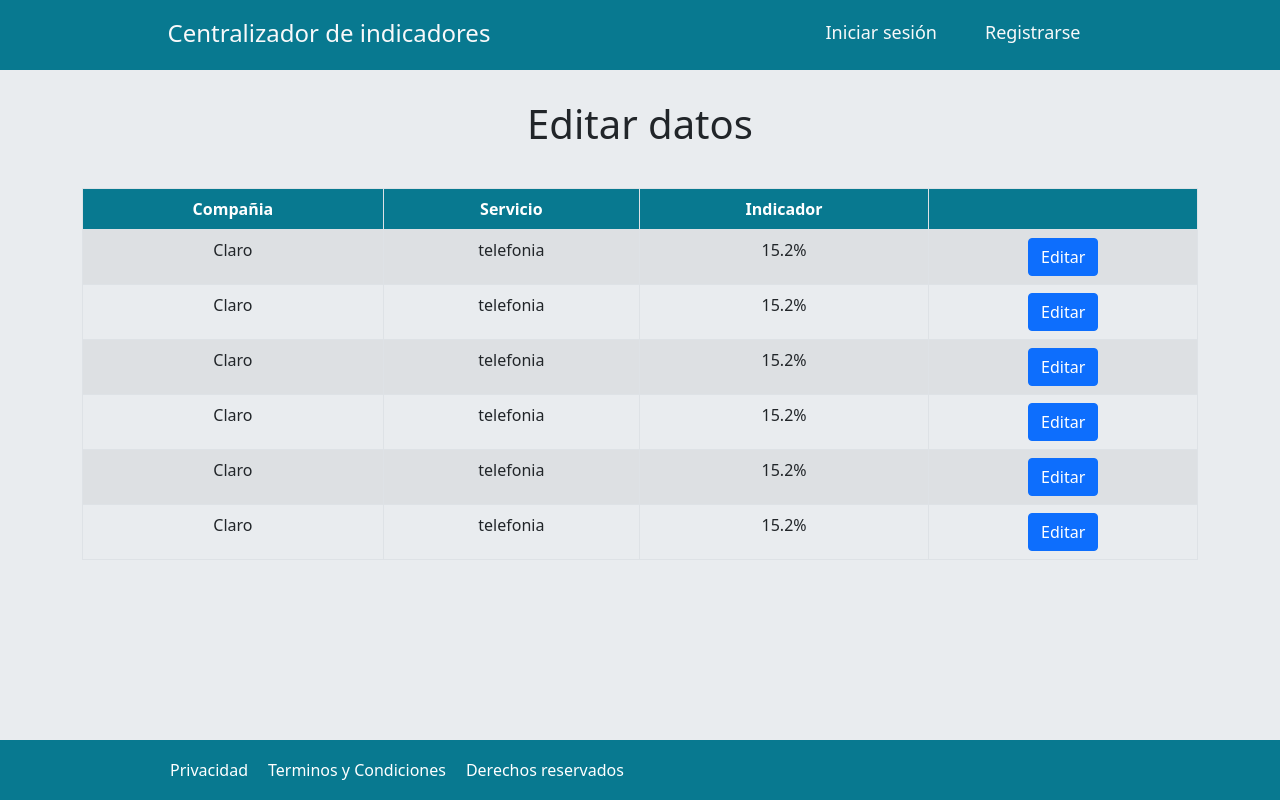
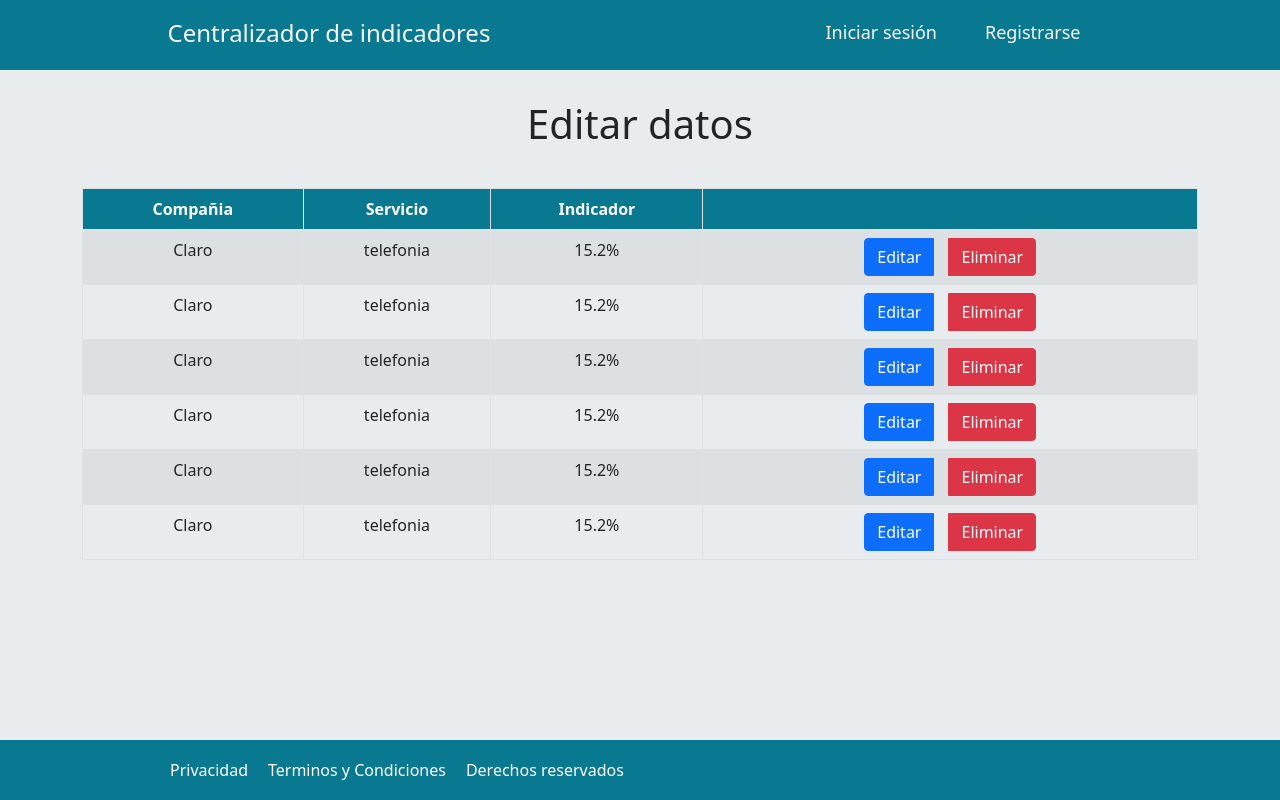
Before and after one commit to crst017/DW-UTP-CICLO4, a React (Create React App) app in the folder frontend/: page /editar in a window 1280 px wide. Built offline with nearby package versions, Linux system fonts and the light colour scheme.

Commit message:
eliminar

```diff
--- a/frontend/src/components/EditarRegistros.jsx
+++ b/frontend/src/components/EditarRegistros.jsx
@@ -34,6 +34,7 @@
                                         <div className="text-center">
                                             <div className="btn-group">
                                                 <button className="btn btn-primary btnEditar" data-bs-toggle="modal" data-bs-target="#exampleModal">Editar</button>
+                                                <button className="btn btn-danger btnEditar" data-bs-toggle="modal" data-bs-target="#Modal2">Eliminar</button>
                                             </div>
                                         </div>
                                     </td>
@@ -47,8 +48,13 @@
                                         <div className="text-center">
                                             <div className="btn-group">
                                                 <button className="btn btn-primary btnEditar" data-bs-toggle="modal" data-bs-target="#exampleModal">Editar</button>
+                                                <button className="btn btn-danger btnEditar" data-bs-toggle="modal" data-bs-target="#Modal2">Eliminar</button>
                                             </div>
                                         </div>
+
+
+
+
                                     </td>
                                 </tr>
 
@@ -60,6 +66,7 @@
                                         <div className="text-center">
                                             <div className="btn-group">
                                                 <button className="btn btn-primary btnEditar" data-bs-toggle="modal" data-bs-target="#exampleModal">Editar</button>
+                                                <button className="btn btn-danger btnEditar" data-bs-toggle="modal" data-bs-target="#Modal2">Eliminar</button>
                                             </div>
                                         </div>
                                     </td>
@@ -74,6 +81,7 @@
                                         <div className="text-center">
                                             <div className="btn-group">
                                                 <button className="btn btn-primary btnEditar" data-bs-toggle="modal" data-bs-target="#exampleModal">Editar</button>
+                                                <button className="btn btn-danger btnEditar" data-bs-toggle="modal" data-bs-target="#Modal2">Eliminar</button>
                                             </div>
                                         </div>
                                     </td>
@@ -88,6 +96,7 @@
                                         <div className="text-center">
                                             <div className="btn-group">
                                                 <button className="btn btn-primary btnEditar" data-bs-toggle="modal" data-bs-target="#exampleModal">Editar</button>
+                                                <button className="btn btn-danger btnEditar" data-bs-toggle="modal" data-bs-target="#Modal2">Eliminar</button>
                                             </div>
                                         </div>
                                     </td>
@@ -102,6 +111,7 @@
                                         <div className="text-center">
                                             <div className="btn-group">
                                                 <button className="btn btn-primary btnEditar" data-bs-toggle="modal" data-bs-target="#exampleModal">Editar</button>
+                                                <button className="btn btn-danger btnEditar" data-bs-toggle="modal" data-bs-target="#Modal2">Eliminar</button>
                                             </div>
                                         </div>
                                     </td>
@@ -145,6 +155,31 @@
             </div>
 
 
+
+            <div className="container">
+                <div class="modal fade" id="Modal2" tabindex="-1" aria-labelledby="exampleModalLabel" aria-hidden="true">
+                    <div class="modal-dialog">
+                        <div class="modal-content">
+                            <div class="modal-header">
+                                <h5 class="modal-title" id="exampleModalLabel">Eliminar datos</h5>
+                                <button type="button" class="btn-close" data-bs-dismiss="modal" aria-label="Close"></button>
+                            </div>
+                            <div class="modal-body">
+                                ¿Está seguro que desea eliminar la información?
+                            </div>
+                            <div class="modal-footer">
+                                <button type="button" class="btn btn-secondary" data-bs-dismiss="modal">Close</button>
+                                <button type="button" class="btn btn-primary">Eliminar</button>
+                            </div>
+                        </div>
+                    </div>
+                </div>
+            </div>
+
+
+
+
+
         </div>
 
 
--- a/frontend/src/components/editar.css
+++ b/frontend/src/components/editar.css
@@ -11,3 +11,7 @@
     background-color: #087990;
     color: white;
 }
+
+.btn{
+    margin: 0 15px;
+}
```
